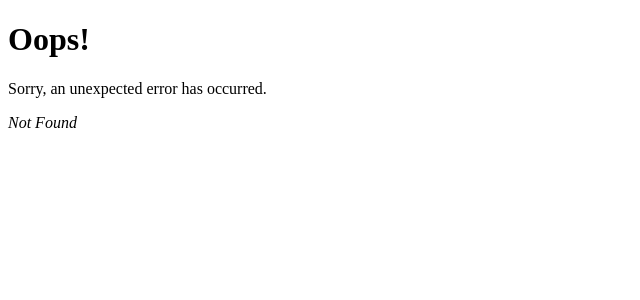
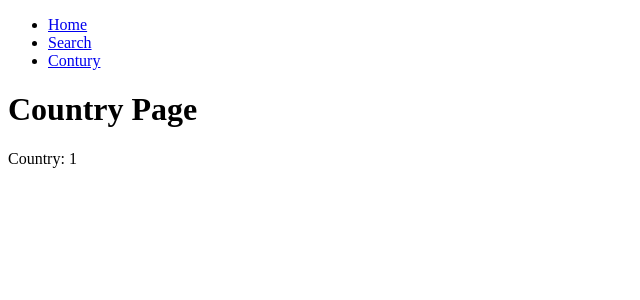
Before and after one commit to wSeungMi/msw, a React (Vite) app: page /country/1 in a window 1280 px wide. Before the commit this address had no page. Shown: the top 300 px of the page, without its empty margins (0-640 px from the left). Built offline with nearby package versions, Linux system fonts and the light colour scheme.

Commit message:
🎮 라우팅 연습

```diff
--- a/src/main.jsx
+++ b/src/main.jsx
@@ -7,20 +7,27 @@ import Search from "./pages/Search";
 import Country from "./pages/Country";
 import ErrorPage from "./error-page";
 import "./index.css";
+import Root from "./routes/root";
 
 const router = createBrowserRouter([
   {
     path: "/",
+    element: <Root />,
+    errorElement: <ErrorPage />,
+    children: [
+      {
+        path: "/",
         element: <Home />,
-    errorElement: <ErrorPage />,
       },
       {
         path: "search",
         element: <Search />,
       },
       {
-    path: "country",
+        path: "country/:code",
         element: <Country />,
+      },
+    ],
   },
 ]);
 
--- a/src/pages/Country.jsx
+++ b/src/pages/Country.jsx
@@ -1,7 +1,12 @@
+import { useParams } from "react-router-dom";
+
 export default function Country() {
+  const params = useParams();
+
   return (
     <>
       <h1>Country Page</h1>
+      <div>Country: {params.code}</div>
     </>
   );
 }
--- a/src/pages/Search.jsx
+++ b/src/pages/Search.jsx
@@ -1,7 +1,12 @@
+import { useSearchParams } from "react-router-dom";
+
 export default function Search() {
+  // const [searchParams, setSearchParams] = useSearchParams();
+  const [searchParams] = useSearchParams();
   return (
     <>
       <h1>Search Page</h1>
+      <div>Search: {searchParams.get("query")}</div>
     </>
   );
 }
--- /dev/null
+++ b/src/routes/root.jsx
@@ -0,0 +1,28 @@
+import { Link, Outlet } from "react-router-dom";
+
+export default function Root() {
+  return (
+    <>
+      <div id="nav">
+        <header>
+          <nav>
+            <ul>
+              <li>
+                <Link to={"/"}>Home</Link>
+              </li>
+              <li>
+                <Link to={"/search"}>Search</Link>
+              </li>
+              <li>
+                <Link to={"/country"}>Contury</Link>
+              </li>
+            </ul>
+          </nav>
+        </header>
+        <div>
+          <Outlet />
+        </div>
+      </div>
+    </>
+  );
+}
```
Lines whose indentation alone changed are shown as unchanged.
